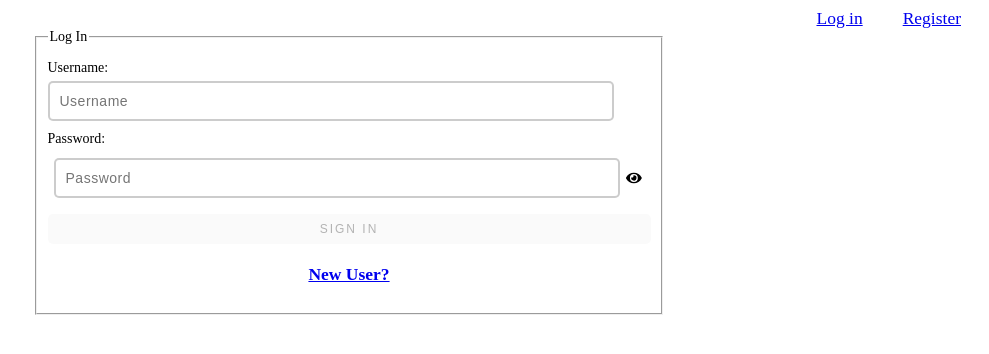
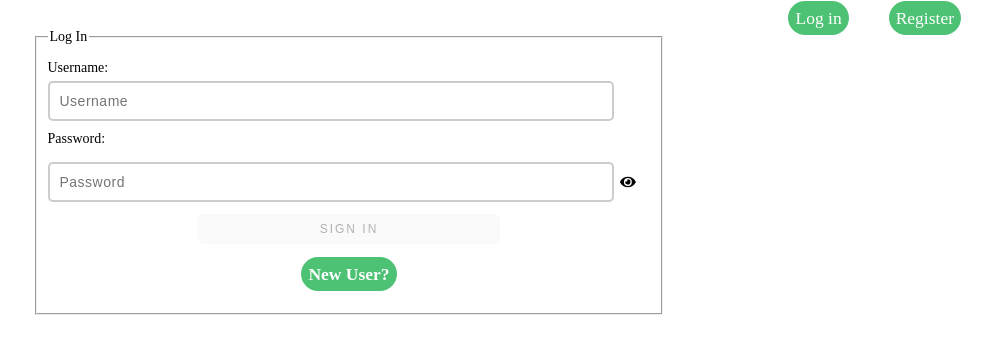
Before and after one commit to bw-pt-water-my-plants3/front-end, a React (Create React App) app in the folder log-in-form/: page / in a window 1280 px wide. Shown: the top 354 px of the page, without its empty margins (291-1280 px from the left). Built offline with nearby package versions, Linux system fonts and the light colour scheme.

Commit message:
Comitted Branches

```diff
--- a/log-in-form/src/App.css
+++ b/log-in-form/src/App.css
@@ -41,7 +41,7 @@ textarea {
 }
 
 button {
-  width: 100%;
+  width: 50%;
   display: flex;
   justify-content: center;
   text-align: center;
@@ -51,6 +51,8 @@ button {
   border: 0;
   border-radius: 5px;
   letter-spacing: 2px;
+  margin: 0 auto;
+  margin-top: 2%;
 
 }
 
@@ -61,6 +63,11 @@ nav{
 a{
   margin: 2rem;
   font-size: 1.75rem;
+  background-color: #4EC274;
+  color: white;
+  text-decoration: none;
+  padding: .7rem;
+  border-radius: 25px;
 
 }
 
@@ -76,12 +83,6 @@ text-align: right;
   }
 
 
-.toggle{
-  display: inline-block;
-  width: 100%;
-  margin: 1%;
-
-}
 
 i{
   margin: 1%;
--- a/log-in-form/src/components/LogInForm.js
+++ b/log-in-form/src/components/LogInForm.js
@@ -126,8 +126,8 @@ export default function LoginForm() {
             <p className="error">{errors.username}</p>
           ) : null}
             </label>
-          <label htmlFor="password"> Password:
-          <div className="toggle">
+          <label htmlFor="password"> Password: </label>
+
           <input
             placeholder="Password"
             type={password ? "text" : "password"}
@@ -140,8 +140,8 @@ export default function LoginForm() {
           {errors.password.length > 0 ? (
             <p className="error">{errors.password}</p>
           ) : null}
-            </div>
-          </label>
+
+
 
 
           <button type="submit" disabled={buttonIsDisabled}>
```
